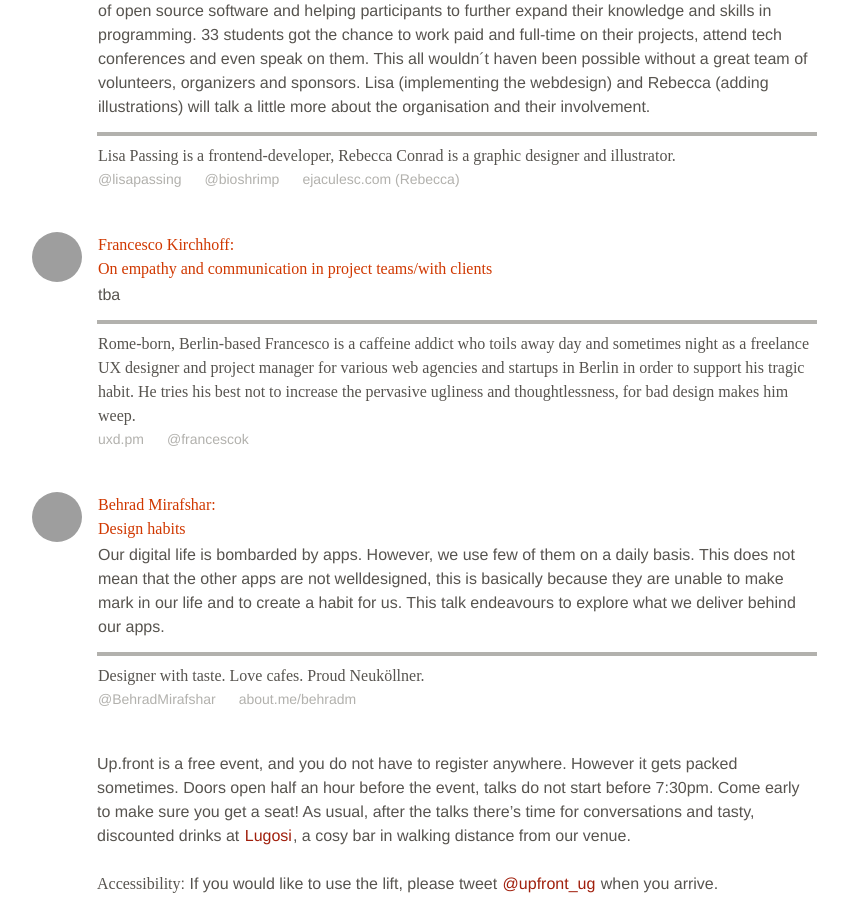
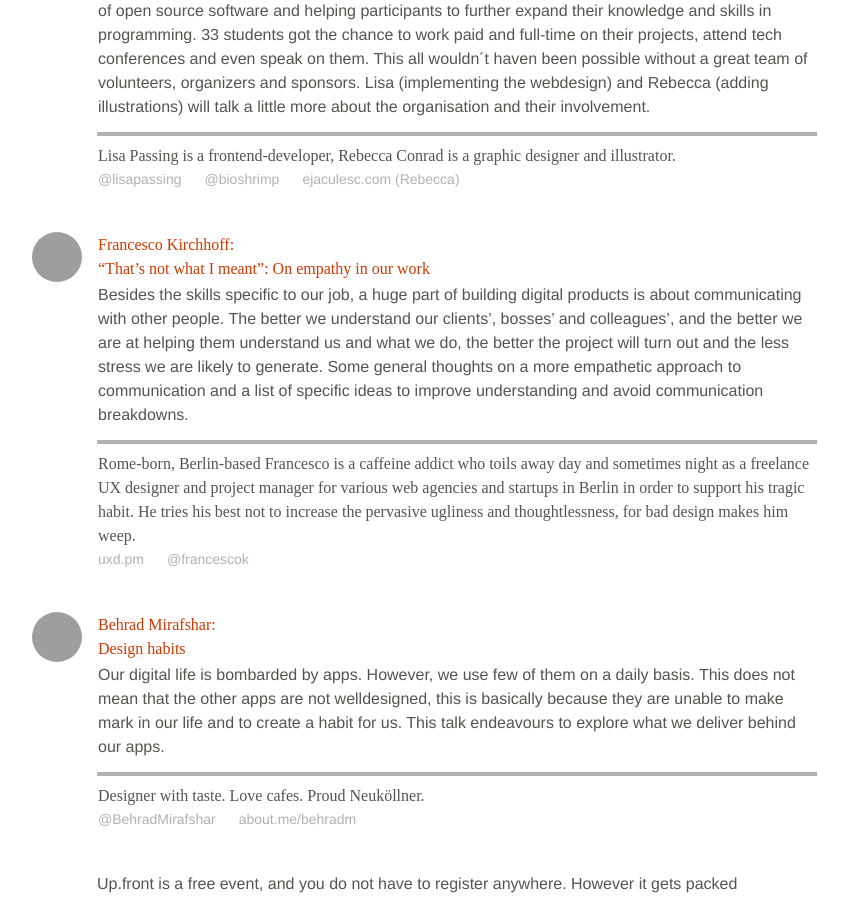
Before and after one commit to upfrontug/upfrontug.github.io, a Jekyll site: the page built from index.html, in a window 1280 px wide and 900 px high, scrolled down 852 px. Shown: the whole window, without its empty margins (183-1031 px from the left). Built offline with Jekyll 4.4.1, drawn with Linux system fonts in a browser that asks for light colours; nearby versions of some CDN libraries; comment, search, counter and statistics services are not loaded; a style sheet for code colours, icons or effects is not loaded; grey boxes are pictures that could not be loaded.

Commit message:
Update Francesco talk

```diff
--- a/_posts/2013-10-8-meetup.html
+++ b/_posts/2013-10-8-meetup.html
@@ -26,9 +26,10 @@
   </li>
 
   <li>
-    <img src="https://si0.twimg.com/profile_images/228419888/kopf.jpg"><h4><span>Francesco Kirchhoff:</span> On empathy and communication in project teams/with clients</h4>
+    <img src="https://si0.twimg.com/profile_images/228419888/kopf.jpg"><h4><span>Francesco Kirchhoff:</span> “That’s not what I meant”: On empathy in our work</h4>
     <p>
-      tba
+      Besides the skills specific to our job, a huge part of building digital products is about communicating with other people. The better we understand our clients’, bosses’ and colleagues’, and the better we are at helping them understand us and what we do, the better the project will turn out and the less stress we are likely to generate.
+      Some general thoughts on a more empathetic approach to communication and a list of specific ideas to improve understanding and avoid communication breakdowns.
     </p>
 
     <p class="speaker_info">
```
